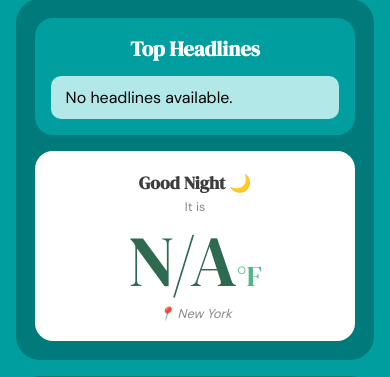
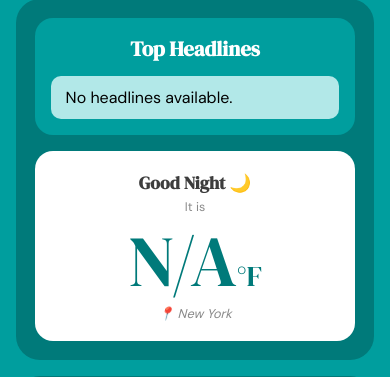
Before and after one commit to sophiethegreatestest-netizen/sophies-homepage, a Flask app: page / in a window 390 px wide. Shown: the part 17-394 px from the top of the page. Run offline with Flask 3, Linux system fonts and the light colour scheme; data that the repository does not hold is empty; some libraries are stand-ins or nearby versions.

Commit message:
font teal mobile

```diff
--- a/templates/index.html
+++ b/templates/index.html
@@ -387,13 +387,13 @@
             .mobile-briefing-temp {
                 font-family: 'DM Serif Display', serif;
                 font-size: 4.5rem;
-                color: var(--green-dark);
+                color: #007a7a;
                 line-height: 1;
             }
 
             .mobile-briefing-unit {
                 font-size: 1.8rem;
-                color: var(--green-mid);
+                color: #007a7a;
             }
 
             .mobile-briefing-location {
```
